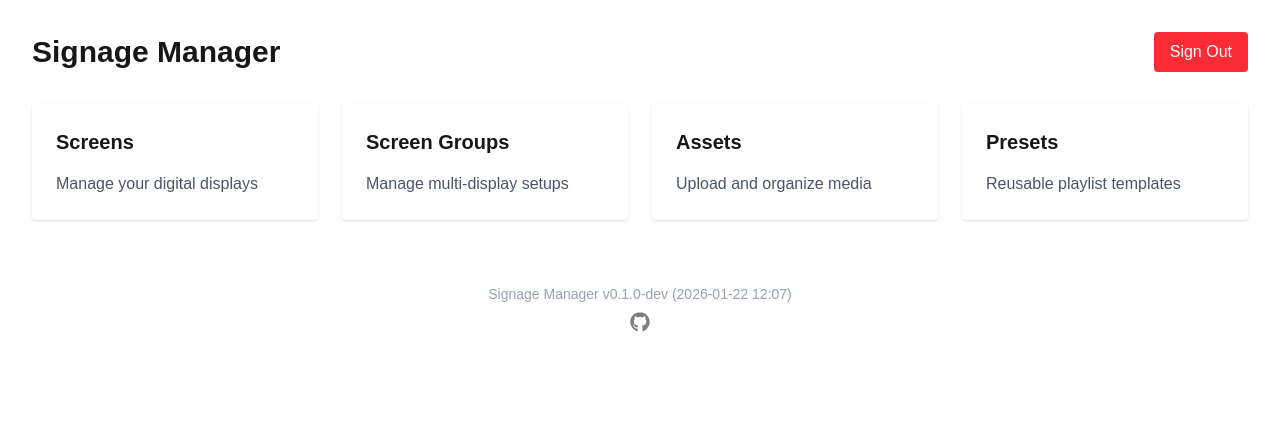
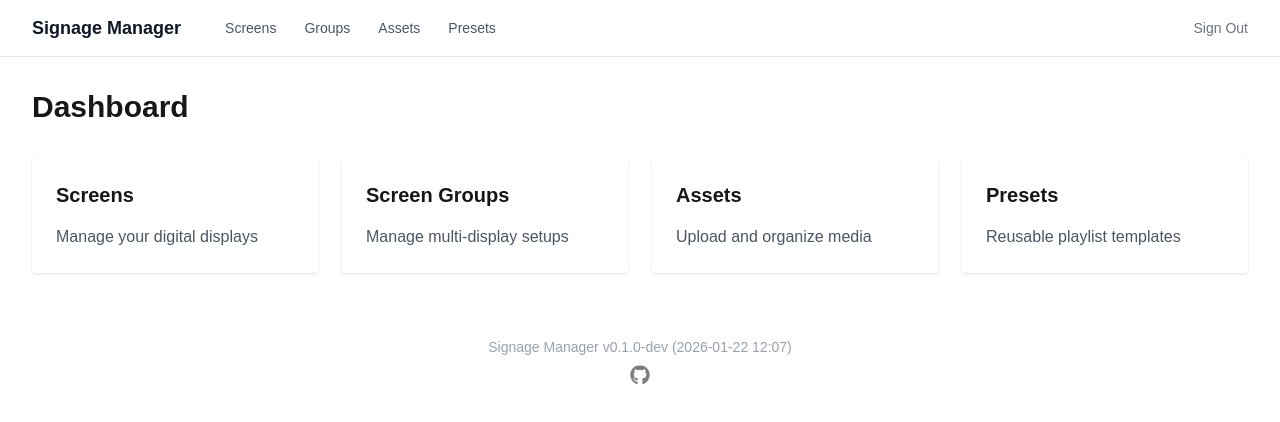
Before and after one commit to sebastianhuus/digital-signage-manager, a Next.js app: page / in a window 1280 px wide. Shown: the top 422 px of the page. Built offline with nearby package versions, Linux system fonts and the light colour scheme; no server answers; sample sign-in values are in the browser's storage.

Commit message:
Centralize navigation into a navbar layout

```diff
--- a/src/app/assets/page.tsx
+++ b/src/app/assets/page.tsx
@@ -169,15 +169,7 @@ export default function AssetsPage() {
   return (
     <PageContainer>
       <div className="flex justify-between items-center mb-8">
-        <div>
-          <h1 className="text-3xl font-bold">Assets Library</h1>
-          <button
-            onClick={() => router.push('/')}
-            className="text-blue-500 hover:underline"
-          >
-            ← Home
-          </button>
-        </div>
+        <h1 className="text-3xl font-bold">Assets Library</h1>
         <div className="flex gap-2">
           <label className="bg-blue-500 text-white px-4 py-2 rounded cursor-pointer hover:bg-blue-600">
             {uploading ? 'Uploading...' : 'Upload File'}
--- a/src/app/layout.tsx
+++ b/src/app/layout.tsx
@@ -2,6 +2,7 @@ import type { Metadata } from "next";
 import { Geist, Geist_Mono } from "next/font/google";
 import "./globals.css";
 import { Providers } from "./providers";
+import Navbar from "@/components/Navbar";
 
 const geistSans = Geist({
   variable: "--font-geist-sans",
@@ -28,7 +29,10 @@ export default function RootLayout({
       <body
         className={`${geistSans.variable} ${geistMono.variable} antialiased`}
       >
-        <Providers>{children}</Providers>
+        <Providers>
+          <Navbar />
+          {children}
+        </Providers>
       </body>
     </html>
   );
--- a/src/app/page.tsx
+++ b/src/app/page.tsx
@@ -1,6 +1,6 @@
 'use client'
 
-import { useSession, signOut } from "next-auth/react"
+import { useSession } from "next-auth/react"
 import { useRouter } from "next/navigation"
 import { useEffect } from "react"
 import PageContainer from "@/components/PageContainer"
@@ -36,15 +36,7 @@ export default function Home() {
 
   return (
     <PageContainer>
-      <div className="flex justify-between items-center mb-8">
-        <h1 className="text-3xl font-bold">Signage Manager</h1>
-        <button
-          onClick={() => signOut()}
-          className="bg-red-500 text-white px-4 py-2 rounded"
-        >
-          Sign Out
-        </button>
-      </div>
+      <h1 className="text-3xl font-bold mb-8">Dashboard</h1>
       <div className="grid grid-cols-1 md:grid-cols-2 lg:grid-cols-4 gap-6">
         <div
           onClick={() => router.push('/screens')}
--- a/src/app/presets/[presetId]/edit/page.tsx
+++ b/src/app/presets/[presetId]/edit/page.tsx
@@ -343,20 +343,12 @@ export default function PresetEditPage({ params }: { params: Promise<{ presetId:
       <div className="flex justify-between items-center mb-8">
         <div>
           <h1 className="text-3xl font-bold">Edit Preset: {preset?.name}</h1>
-          <div className="flex gap-4">
-            <button
-              onClick={() => router.push('/')}
-              className="text-blue-500 hover:underline"
-            >
-              ← Home
-            </button>
           <button
             onClick={() => router.push('/presets')}
             className="text-blue-500 hover:underline"
           >
             ← Back to Presets
           </button>
-          </div>
         </div>
         <button
           onClick={() => setShowAddForm(true)}
--- a/src/app/presets/page.tsx
+++ b/src/app/presets/page.tsx
@@ -135,15 +135,7 @@ export default function PresetsPage() {
   return (
     <PageContainer>
       <div className="flex justify-between items-center mb-8">
-        <div>
-          <h1 className="text-3xl font-bold">Playlist Presets</h1>
-          <button
-            onClick={() => router.push('/')}
-            className="text-blue-500 hover:underline"
-          >
-            ← Home
-          </button>
-        </div>
+        <h1 className="text-3xl font-bold">Playlist Presets</h1>
         <button
           onClick={() => setShowCreateForm(true)}
           className="bg-blue-500 text-white px-4 py-2 rounded"
--- a/src/app/screen-groups/page.tsx
+++ b/src/app/screen-groups/page.tsx
@@ -157,15 +157,7 @@ export default function ScreenGroupsPage() {
   return (
     <PageContainer>
       <div className="flex justify-between items-center mb-8">
-        <div>
-          <h1 className="text-3xl font-bold">Screen Groups</h1>
-          <button
-            onClick={() => router.push('/')}
-            className="text-blue-500 hover:underline"
-          >
-            &larr; Home
-          </button>
-        </div>
+        <h1 className="text-3xl font-bold">Screen Groups</h1>
         <button
           onClick={() => setShowAddForm(true)}
           className="bg-blue-500 text-white px-4 py-2 rounded"
--- a/src/app/screens/[screenId]/playlist/page.tsx
+++ b/src/app/screens/[screenId]/playlist/page.tsx
@@ -404,20 +404,12 @@ export default function PlaylistPage({ params }: { params: Promise<{ screenId: s
               <span className="ml-3 bg-purple-100 text-purple-700 text-sm px-2 py-1 rounded align-middle">Portrait</span>
             )}
           </h1>
-          <div className="flex gap-4">
-            <button
-              onClick={() => router.push('/')}
-              className="text-blue-500 hover:underline"
-            >
-              ← Home
-            </button>
           <button
             onClick={() => router.push('/screens')}
             className="text-blue-500 hover:underline"
           >
             ← Back to Screens
           </button>
-          </div>
         </div>
         <div className="flex gap-2">
           <button
--- a/src/app/screens/page.tsx
+++ b/src/app/screens/page.tsx
@@ -179,15 +179,7 @@ export default function ScreensPage() {
   return (
     <PageContainer>
       <div className="flex justify-between items-center mb-8">
-        <div>
-          <h1 className="text-3xl font-bold">Screens Management</h1>
-          <button
-            onClick={() => router.push('/')}
-            className="text-blue-500 hover:underline"
-          >
-            ← Home
-          </button>
-        </div>
+        <h1 className="text-3xl font-bold">Screens Management</h1>
         <button
           onClick={() => setShowAddForm(true)}
           className="bg-blue-500 text-white px-4 py-2 rounded"
--- /dev/null
+++ b/src/components/Navbar.tsx
@@ -0,0 +1,58 @@
+'use client'
+
+import { useSession, signOut } from "next-auth/react"
+import { usePathname, useRouter } from "next/navigation"
+
+const NAV_ITEMS = [
+  { href: '/screens', label: 'Screens' },
+  { href: '/screen-groups', label: 'Groups' },
+  { href: '/assets', label: 'Assets' },
+  { href: '/presets', label: 'Presets' },
+]
+
+export default function Navbar() {
+  const { data: session } = useSession()
+  const pathname = usePathname()
+  const router = useRouter()
+
+  if (!session) return null
+
+  return (
+    <nav className="bg-white border-b border-gray-200">
+      <div className="max-w-7xl mx-auto px-4 sm:px-8 flex items-center justify-between h-14">
+        <div className="flex items-center gap-8">
+          <button
+            onClick={() => router.push('/')}
+            className="font-semibold text-lg text-gray-900 hover:text-gray-600 transition-colors"
+          >
+            Signage Manager
+          </button>
+          <div className="flex items-center gap-1">
+            {NAV_ITEMS.map((item) => {
+              const isActive = pathname === item.href || pathname.startsWith(item.href + '/')
+              return (
+                <button
+                  key={item.href}
+                  onClick={() => router.push(item.href)}
+                  className={`px-3 py-2 rounded text-sm font-medium transition-colors ${
+                    isActive
+                      ? 'bg-blue-50 text-blue-700'
+                      : 'text-gray-600 hover:text-gray-900 hover:bg-gray-100'
+                  }`}
+                >
+                  {item.label}
+                </button>
+              )
+            })}
+          </div>
+        </div>
+        <button
+          onClick={() => signOut()}
+          className="text-sm text-gray-500 hover:text-red-600 transition-colors"
+        >
+          Sign Out
+        </button>
+      </div>
+    </nav>
+  )
+}
```
Lines whose indentation alone changed are shown as unchanged.
